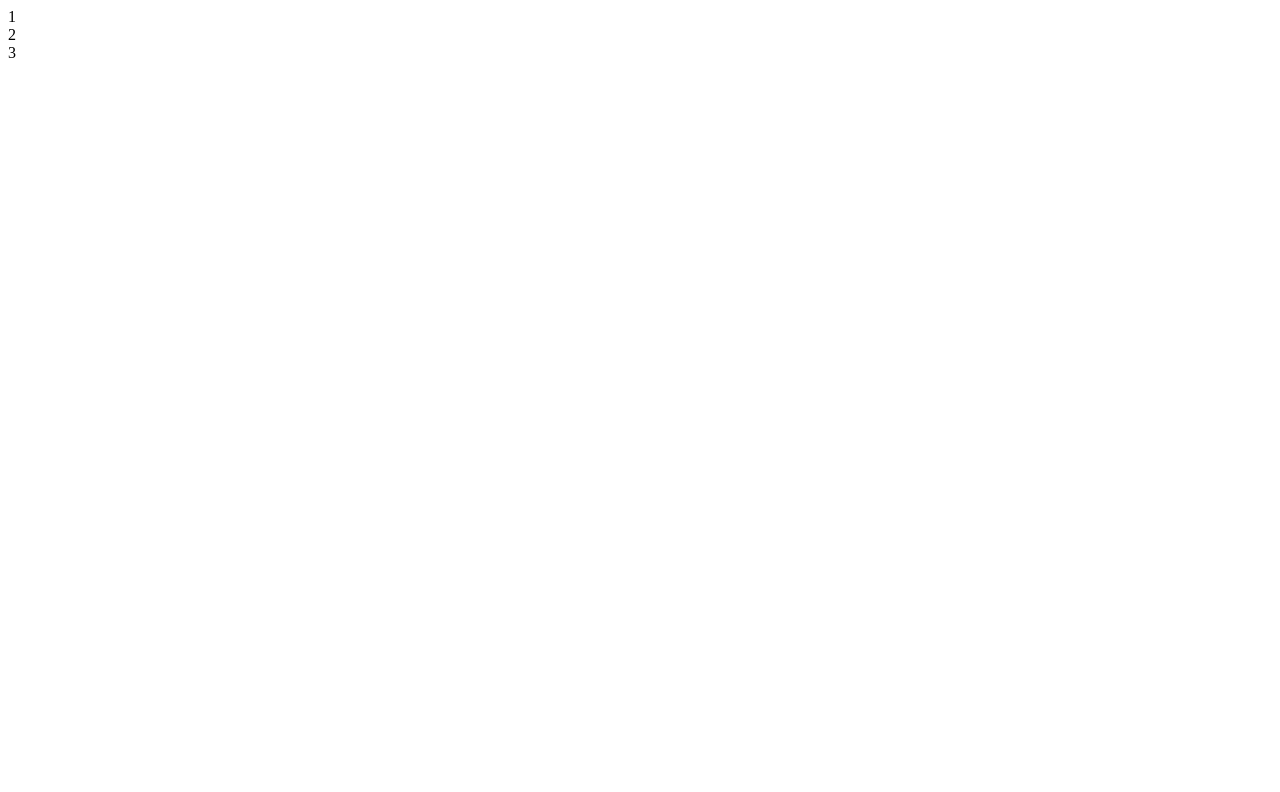
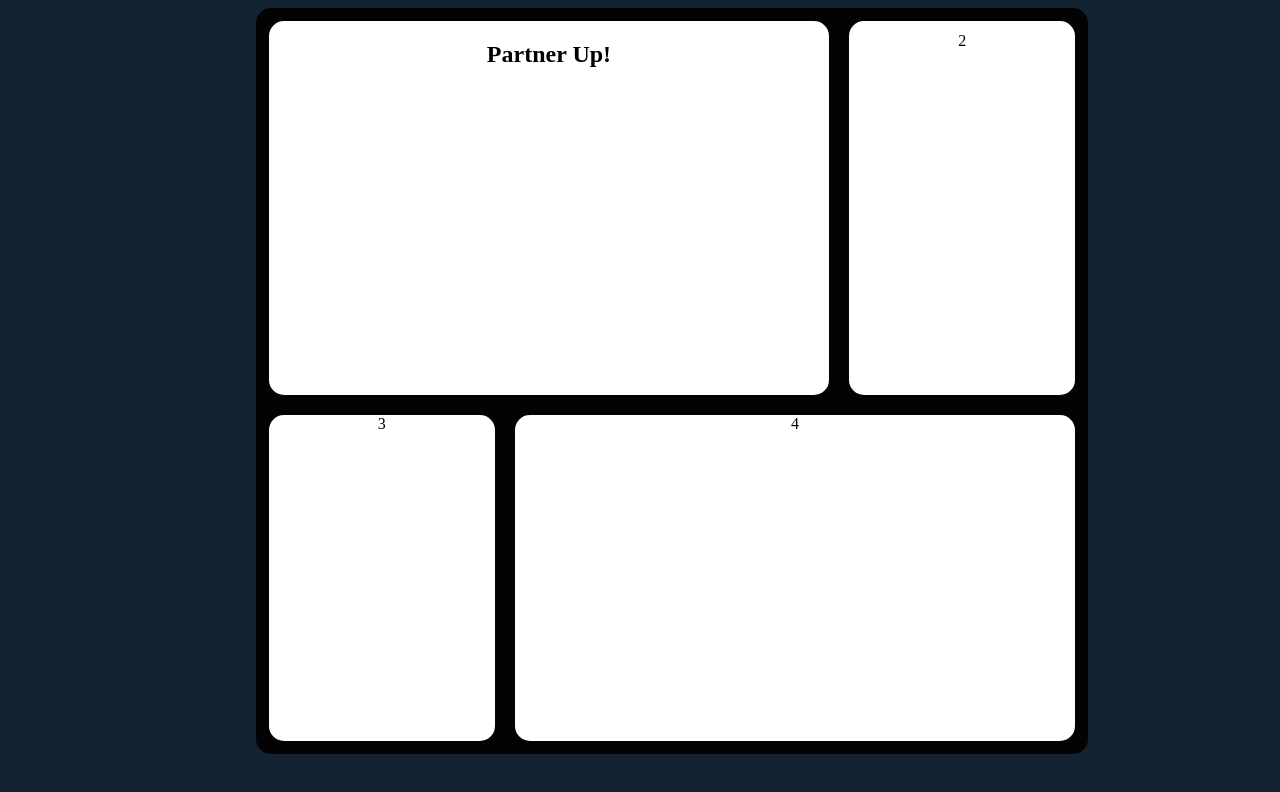
Before and after one commit to JuanFelipeSolanoAnteliz/html_solanoJuanFelipe, a plain HTML site: page Dia_5/opcional/index.html in a window 1280 px wide. Drawn offline with Linux system fonts and the light colour scheme.

Commit message:
ejercicio de practica

```diff
--- a/Dia_5/opcional/index.html
+++ b/Dia_5/opcional/index.html
@@ -3,14 +3,16 @@
 <head>
     <meta charset="UTF-8">
     <meta name="viewport" content="width=device-width, initial-scale=1.0">
-    <title>css_grid</title>
+    <title>KONG.FUND: Buy KONG Tokens for Revenue Rewards and Gaming on BitKong</title>
     <link rel="stylesheet" href="style.css">
 </head>
 <body>
     <div class="container">
-    <div class="item item-1">1</div>
+    <div class="item item-1"><h2 class="framer-text framer-styles-preset-1c6zer6" data-styles-preset="n02hhQATe" style="--framer-text-color: var(--token-884eb1bb-0989-4c3a-b93e-cd68ff877ee1, rgb(236, 250, 255));">Partner Up!</h2></div>
     <div class="item item-2">2</div>
     <div class="item item-3">3</div>
+    <div class="item item-4">4</div>
+
     </div>
 </body>
 </html>
--- a/Dia_5/opcional/style.css
+++ b/Dia_5/opcional/style.css
@@ -1,3 +1,63 @@
+body{
+    background: rgb(20, 35, 49);
+}
+
 .container{
     display: grid;
+    gap: 20px;
+    grid-template-columns: auto auto auto ;
+    background: rgb(3, 3, 3);
+    position:absolute;
+    left: 20%;
+    height: 90%;
+    width: 63%;
+    border-radius: 15px;
+    padding: 1%;
+
 }
+
+.item-1{
+
+    grid-column: 1/3;
+    grid-row: 1/1;
+    /* width: 81vh; */
+    height: auto;
+    color:black;
+    background: white;
+    border-radius: 15px;
+    text-align: center;
+    /* padding: 15%; */
+}
+
+.item-2{
+
+    grid-column: 3/3;
+    grid-row: 1/2;
+    /* width: 40vh; */
+    color:black;
+    background: white;
+    border-radius: 15px;
+    text-align: center;
+    padding: 5%;
+}
+
+.item-3{
+    grid-column: 1/2;
+    grid-row: 2/2;
+    /* width: 40vh; */
+    color:black;
+    background: white;
+    border-radius: 15px;
+    text-align: center;
+}
+
+.item-4{
+    grid-column: 2/4;
+    grid-row: 2/2;
+    /* width: 40vh; */
+    color:black;
+    background: white;
+    border-radius: 15px;
+    text-align: center;
+
+}
```
